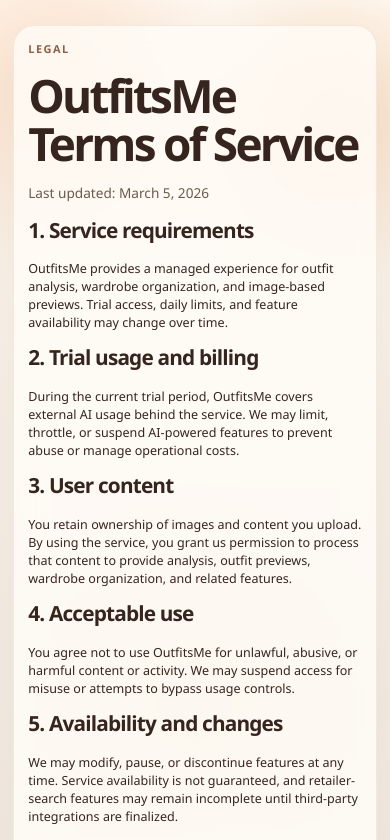
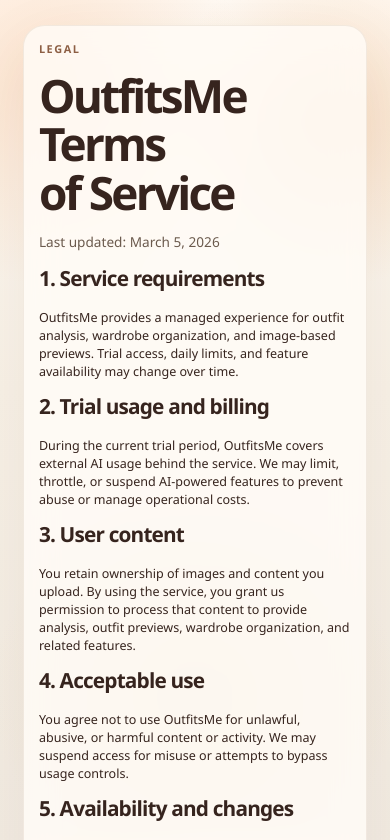
Before and after one commit to ksongProjects/outfitsme, a Next.js app in the folder frontend/: page /terms in a window 390 px wide. Shown: the top 840 px of the page. Built offline with nearby package versions, Linux system fonts and the light colour scheme; no server answers.

Commit message:
add margin auto to center app loading screen

```diff
--- a/frontend/src/app/globals.css
+++ b/frontend/src/app/globals.css
@@ -35,7 +35,7 @@
 :root {
   --font-heading: "Avenir Next", "Segoe UI", "Helvetica Neue", sans-serif;
   --font-code: "IBM Plex Mono", "SFMono-Regular", Consolas, monospace;
-  --layout-max-width: 1340px;
+  --layout-max-width: 1280px;
   --page-gutter: clamp(0.875rem, 1vw + 0.6rem, 1.5rem);
   --section-gap: clamp(0.9rem, 0.8vw + 0.65rem, 1.25rem);
   --stack-gap: clamp(1rem, 0.8vw + 0.75rem, 1.35rem);
@@ -948,7 +948,7 @@ button:not(:disabled),
 
 .app-loading-stage {
   width: min(var(--layout-max-width), calc(100% - (var(--page-gutter) * 2)));
-  margin: 0 auto;
+  margin: auto;
   padding: var(--page-gutter) 0;
   display: grid;
   place-items: center;
@@ -1586,8 +1586,9 @@ pre {
   .landing-page,
   .dashboard-shell,
   .legal-shell {
+    margin: auto;
     width: min(var(--layout-max-width), calc(100% - (var(--page-gutter) * 2)));
-    padding-top: calc(var(--page-gutter) * 0.85);
+    padding: calc(var(--page-gutter) * 0.85);
   }
 
   .hero-copy h1,
@@ -1649,7 +1650,7 @@ pre {
   }
 
   .app-loading-stage {
-    width: min(100%, 28rem);
+    width: min(100%, 24rem);
     min-height: 100dvh;
     padding: 0;
   }
```
